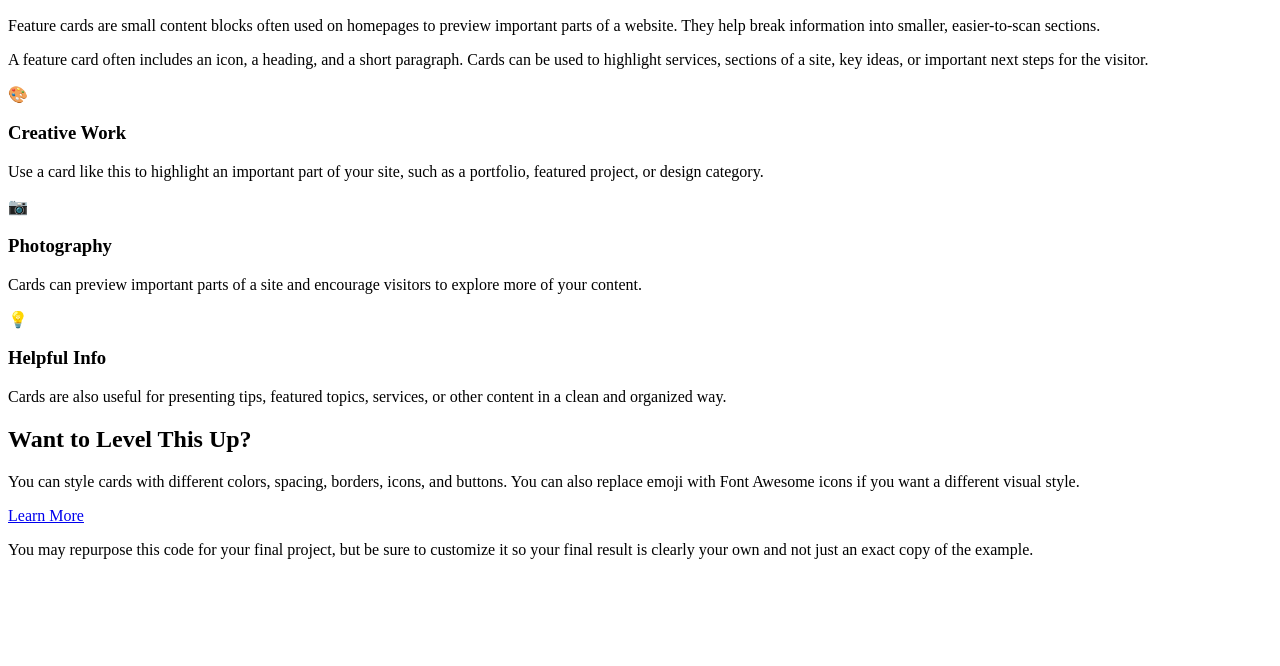
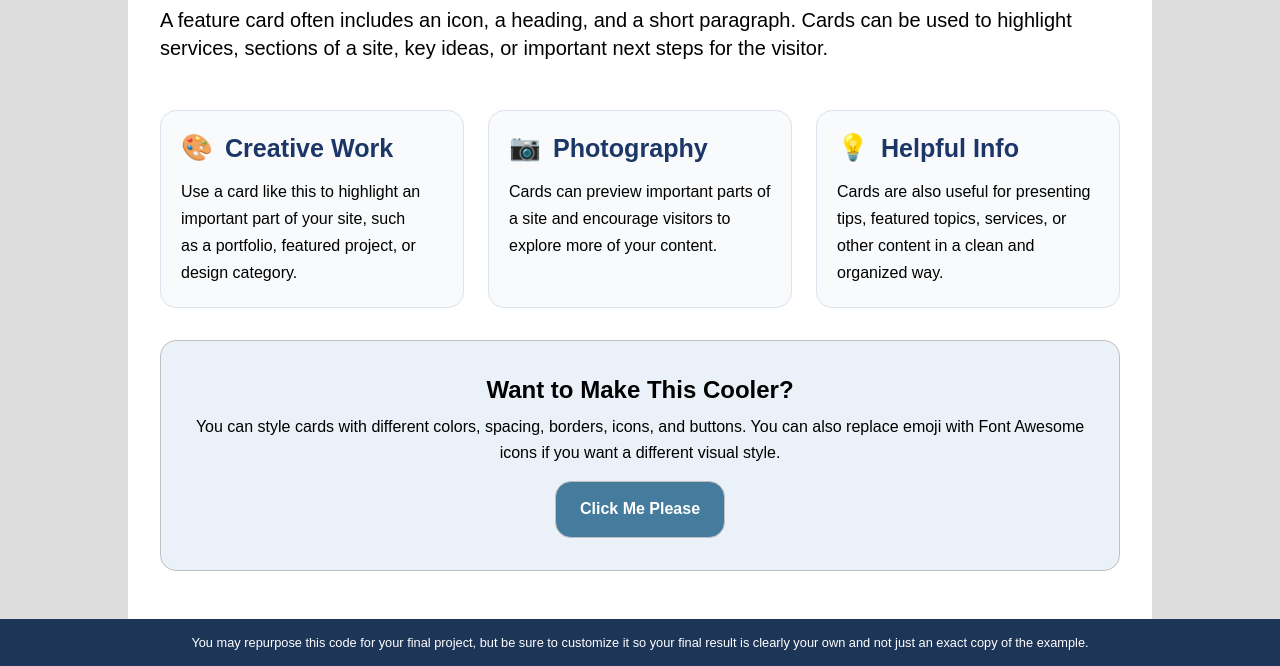
Before and after one commit to StincolnLephens/Homepage-Cards, a plain HTML site: page index.html in a window 1280 px wide. Shown: the part 202-868 px from the top of the page. Before the commit the page ends 800 px from the top, so only its background shows below. Drawn offline with Linux system fonts and the light colour scheme.

Commit message:
Feature Cards

```diff
--- a/cards.css
+++ b/cards.css
@@ -72,31 +72,43 @@ main {
    ========================= */
 /* CSS Grid places the cards into columns */
 .card-grid {
-
+  display: grid;
+  grid-template-columns: 1fr 1fr 1fr;
+  gap: 1.5rem;
 }
 
 .card {
-
+  background-color: #f8fafc;
+border: 1px solid #dbe4ee;
+border-radius: 1rem;
+padding: 1.25rem;
+box-shadow: 0 2-x 10px rgba(0 0 0 0);
 
   /* keeps the cards consistent in height */
-
+  display: flex;
+  flex-direction: column;
 }
 
 .card-title {
-
+  display: flex;
+  align-items: center;
+  gap: 0.75rem;
+  margin-bottom: 0.75rem;
 }
 
 .card-icon {
-   /* size of icons */
-
+ font-size: 1.6rem;  /* size of icons */
+  line-height: 1;
 }
 
 .card h3 {
-
+  font-size: 1.57rem;
+  color: #1d3668;
 }
 
 .card p {
-
+  line-height: 1.7;
+  margin-bottom: 0;
 }
 
 
@@ -104,23 +116,37 @@ main {
 /* CALL TO ACTION SECTION
    ========================= */
 .cta-section {
-
+  background-color: #eaf1f8;
+  border: 1px solid silver;
+  border-radius: 1rem;
+  margin: 2rem 0;
+  padding: 2rem;
+  text-align: center;
 }
 
 .cta-section h2 {
-
+  font-size: 1.5rem;
+  margin-bottom: 0.5rem;
 }
 
 .cta-section p {
-
+  line-height: 1.6;
 }
 
 .cta-button {
-
+  display: inline-block;
+  background-color: #457b9d;
+  color: white;
+  text-decoration: none;
+  font-weight: bold;
+  padding: 1rem 1.5rem;
+  border-radius: 1rem;
+  border: 1px solid silver;
 }
 
 .cta-button:hover {
-
+  background-color: #35617d;
+  box-shadow: 0 2px 4px rgba(0, 0, 0, 0.5);
 }
 
 
@@ -143,13 +169,14 @@ footer p {
 
 /* RESPONSIVE MEDIA QUERIES
    ========================= */
-@media (max-width: ) {
+@media (max-width: 480px) {
   header {
-
+    flex-direction: column;
+    align-items: center;
   }
 
   .card-grid {
-
+    grid-template-columns: 1fr;
   }
 
 }
--- a/index.html
+++ b/index.html
@@ -4,7 +4,8 @@
   <meta charset="UTF-8">
   <meta name="viewport" content="width=device-width, initial-scale=1.0">
   <title>Homepage Feature Cards Example</title>
-
+<link rel="stylesheet" href="reset.css">
+<link rel="stylesheet" href="cards.css">
 
 </head>
 
@@ -35,29 +36,29 @@
     </section>
 
     <!-- Feature cards section -->
-    <section>
+    <section class="card-grid">
 
-      <article>
-        <div>
-          <span>🎨</span>
+      <article class="card">
+        <div class="card-title">
+          <span class="card-icon">🎨</span>
           <h3>Creative Work</h3>
         </div>
 
         <p>Use a card like this to highlight an important part of your site, such as a portfolio, featured project, or design category.</p>
       </article>
 
-      <article>
-        <div>
-          <span>📷</span>
+      <article class="card">
+        <div class="card-title">
+          <span class="card-icon">📷</span>
           <h3>Photography</h3>
         </div>
 
         <p>Cards can preview important parts of a site and encourage visitors to explore more of your content.</p>
       </article>
 
-      <article>
-        <div>
-          <span>💡</span>
+      <article class="card">
+        <div class="card-title">
+          <span class="card-icon">💡</span>
           <h3>Helpful Info</h3>
         </div>
 
@@ -67,11 +68,11 @@
     </section>
 
     <!-- Call to Action section -->
-    <section>
-      <h2>Want to Level This Up?</h2>
+    <section class="cta-section">
+      <h2>Want to Make This Cooler?</h2>
       <p>You can style cards with different colors, spacing, borders, icons, and buttons. You can also replace emoji with Font Awesome icons if you want
         a different visual style.</p>
-      <a href="#">Learn More</a>
+      <a href="#" class="cta-button">Click Me Please</a>
     </section>
 
   </main>
```
